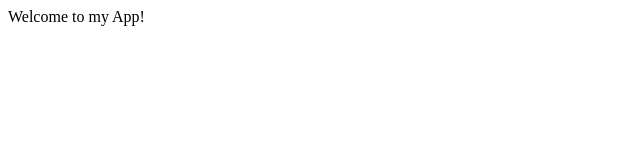
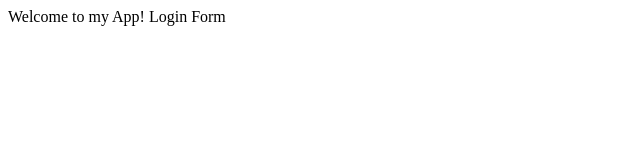
Before and after one commit to laurel25/firstgithubsample, a plain HTML site: page index.html in a window 1280 px wide. Shown: the whole page, without its empty margins (0-640 px from the left). Drawn offline with Linux system fonts and the light colour scheme.

Commit message:
login form

```diff
--- a/index.html
+++ b/index.html
@@ -4,5 +4,5 @@
     </head>
     <body>
         Welcome to my App!
+        Login Form
     </body>
-</html>
```
Also changed, not shown: dir2/app2.js (added), log.txt (added), login.html (added).
